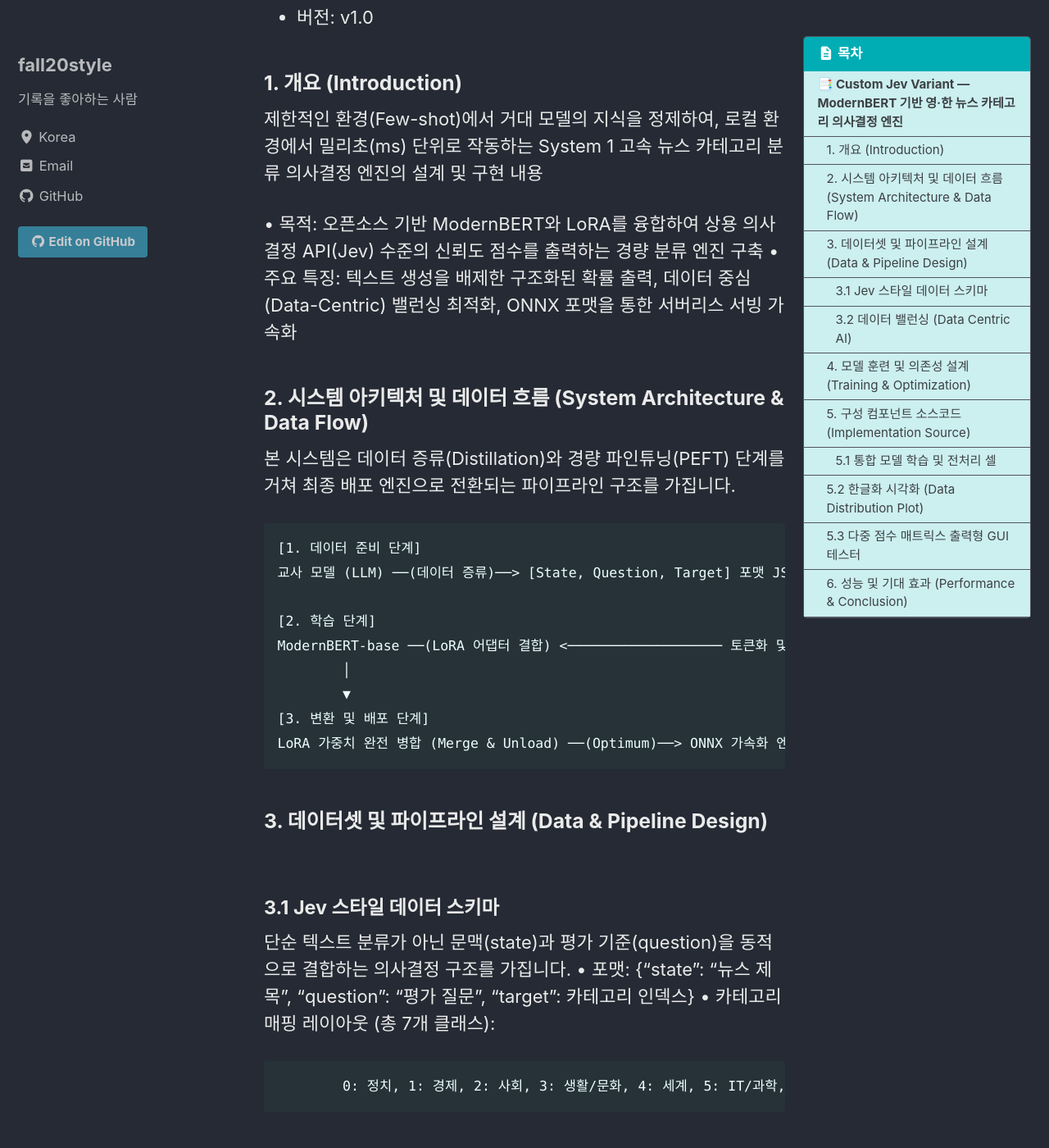
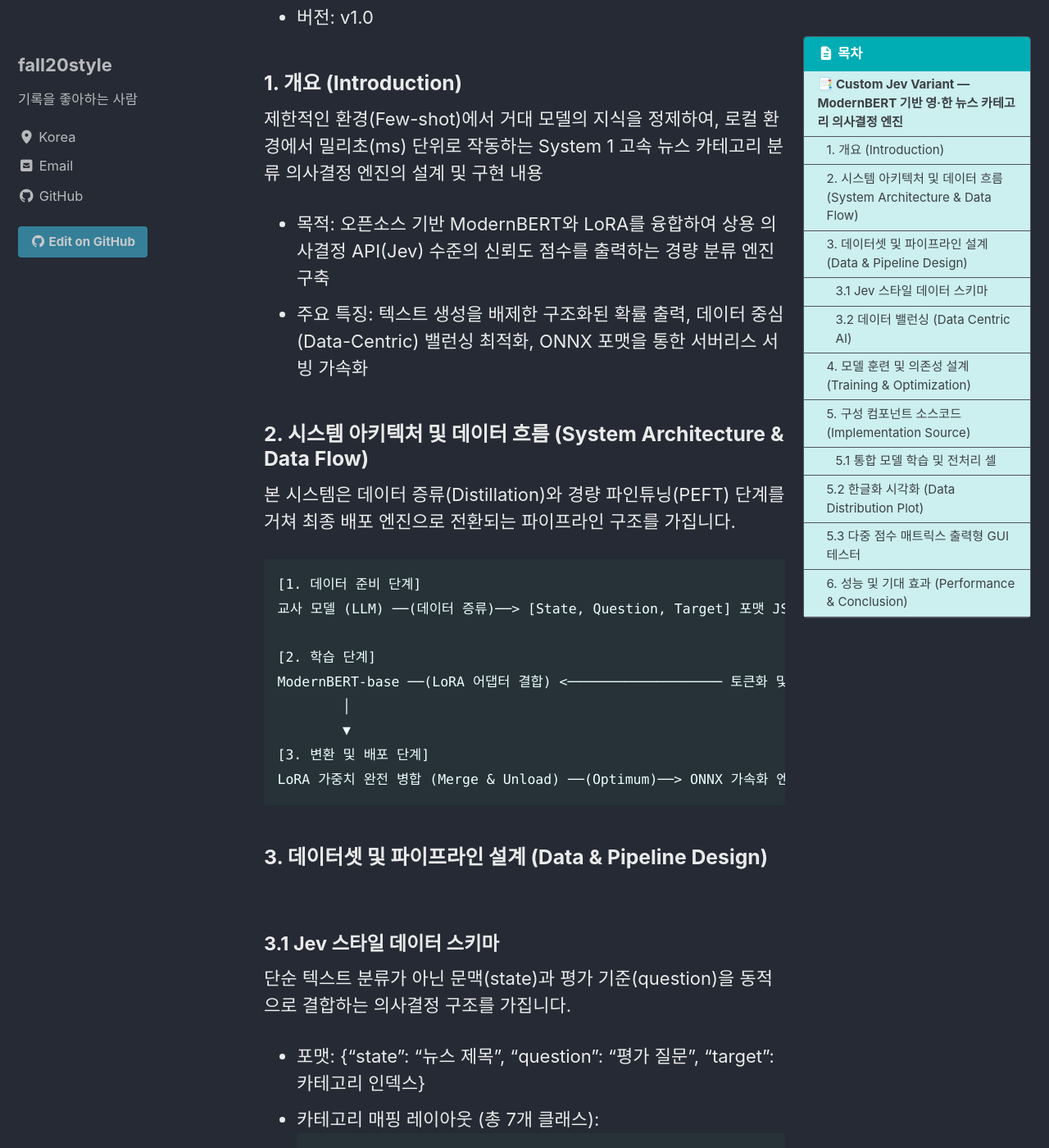
Before and after one commit to fall20style/fall20style.github.io, a Jekyll site: the page built from _posts/2026-10-24-custom-jev-variant.md, in a window 1280 px wide and 1400 px high, scrolled down 509 px. Shown: the whole window at 82% size. Built offline with Jekyll 4.4.1, drawn with Linux system fonts in a browser that asks for light colours; cached includes are drawn as plain includes; part of the change alters nothing that is shown.

````diff
--- a/_posts/2026-10-24-custom-jev-variant.md
+++ b/_posts/2026-10-24-custom-jev-variant.md
@@ -27,8 +27,8 @@ description: desc가 여기에
 
 제한적인 환경(Few-shot)에서 거대 모델의 지식을 정제하여, 로컬 환경에서 밀리초(ms) 단위로 작동하는 System 1 고속 뉴스 카테고리 분류 의사결정 엔진의 설계 및 구현 내용
 
-• 목적: 오픈소스 기반 ModernBERT와 LoRA를 융합하여 상용 의사결정 API(Jev) 수준의 신뢰도 점수를 출력하는 경량 분류 엔진 구축
-• 주요 특징: 텍스트 생성을 배제한 구조화된 확률 출력, 데이터 중심(Data-Centric) 밸런싱 최적화, ONNX 포맷을 통한 서버리스 서빙 가속화
+- 목적: 오픈소스 기반 ModernBERT와 LoRA를 융합하여 상용 의사결정 API(Jev) 수준의 신뢰도 점수를 출력하는 경량 분류 엔진 구축
+- 주요 특징: 텍스트 생성을 배제한 구조화된 확률 출력, 데이터 중심(Data-Centric) 밸런싱 최적화, ONNX 포맷을 통한 서버리스 서빙 가속화
 
 ### 2. 시스템 아키텍처 및 데이터 흐름 (System Architecture & Data Flow)
 
@@ -52,8 +52,8 @@ LoRA 가중치 완전 병합 (Merge & Unload) ──(Optimum)──> ONNX 가속
 #### 3.1 Jev 스타일 데이터 스키마
 
 단순 텍스트 분류가 아닌 문맥(state)과 평가 기준(question)을 동적으로 결합하는 의사결정 구조를 가집니다.
-• 포맷: {"state": "뉴스 제목", "question": "평가 질문", "target": 카테고리 인덱스}
-• 카테고리 매핑 레이아웃 (총 7개 클래스):
+- 포맷: {"state": "뉴스 제목", "question": "평가 질문", "target": 카테고리 인덱스}
+- 카테고리 매핑 레이아웃 (총 7개 클래스):
 ```
 	0: 정치, 1: 경제, 2: 사회, 3: 생활/문화, 4: 세계, 5: IT/과학, 6: 날씨
 ```
````
